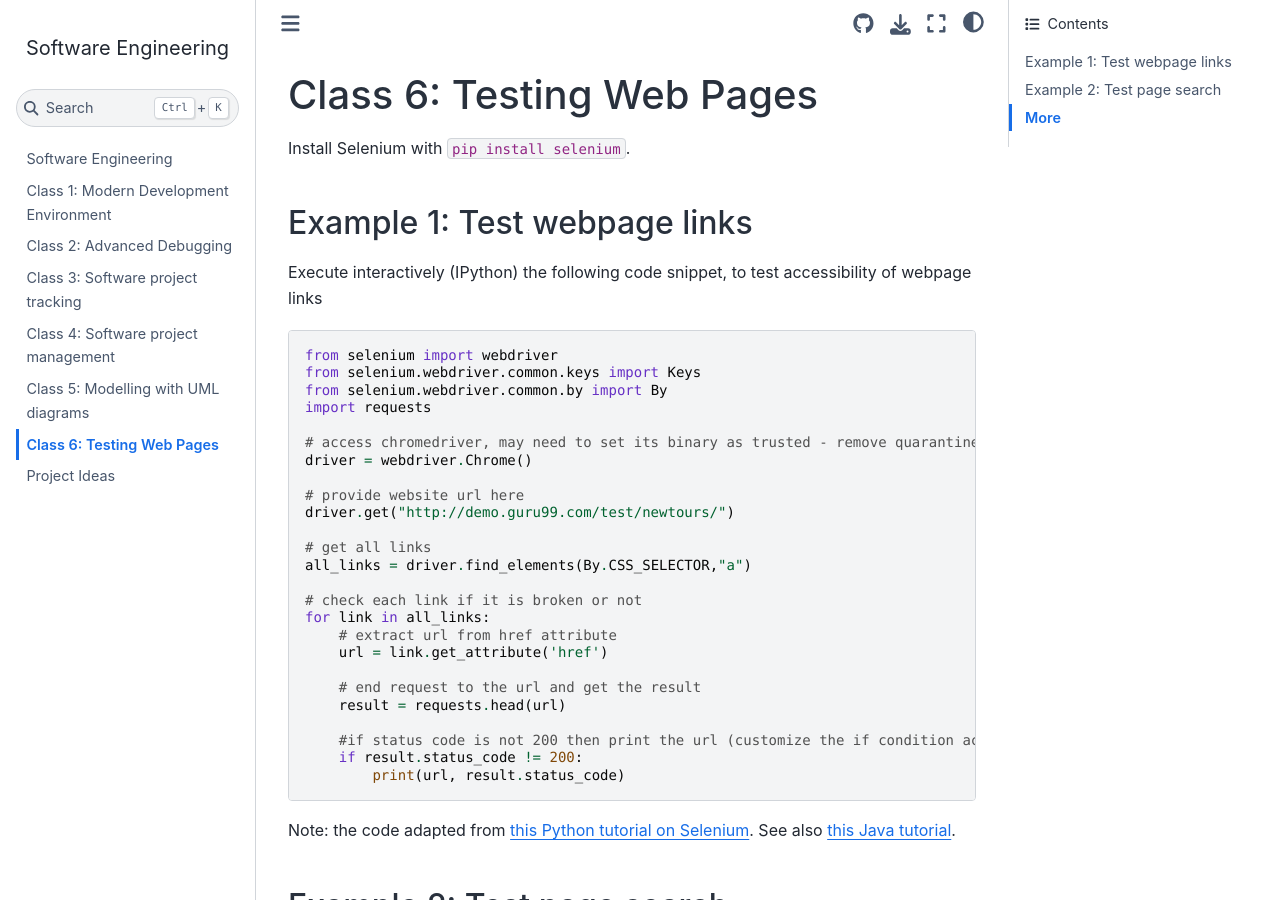
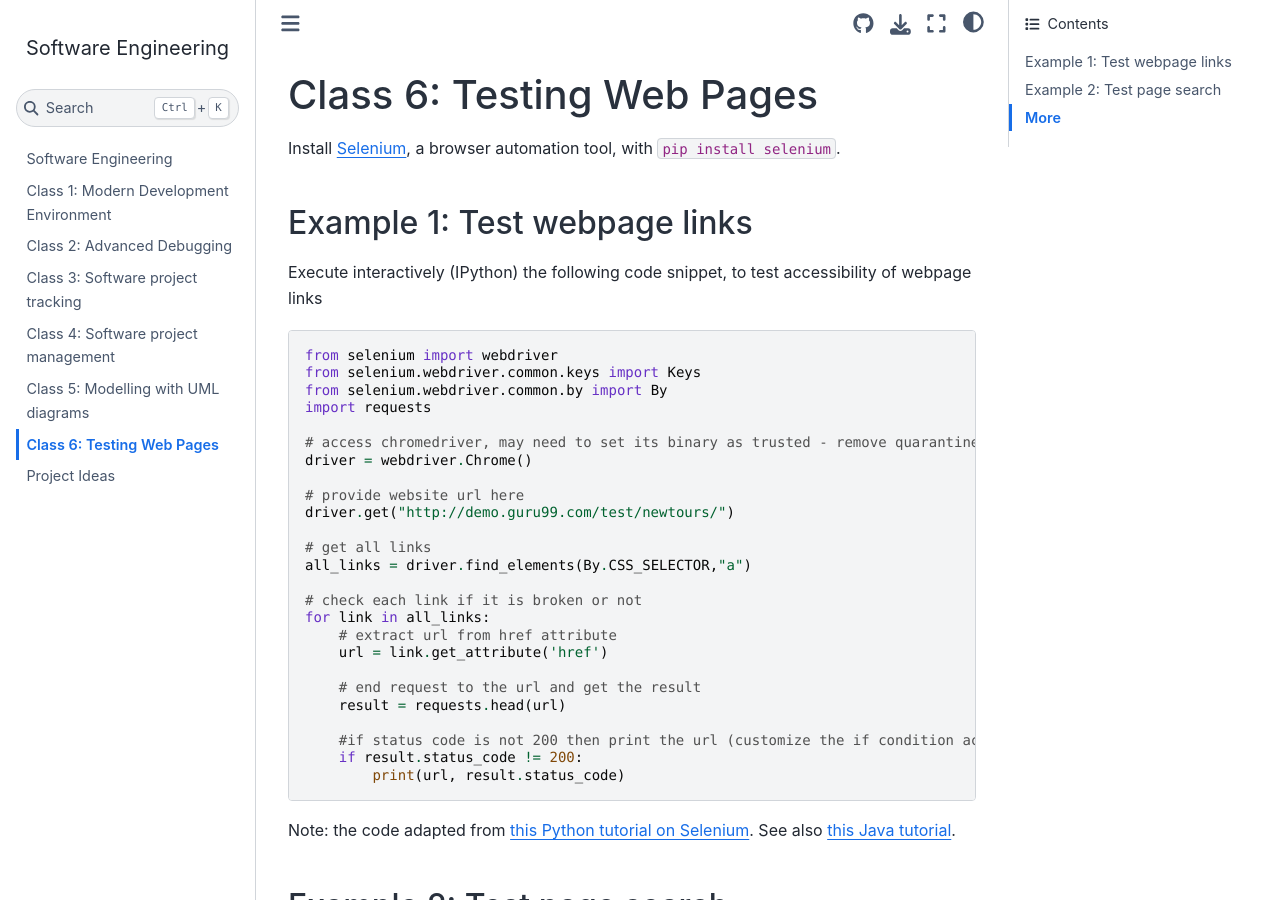
Before and after one commit to maciejskorski/software_engineering, a Jupyter Book: the page built from docs/webapp_testing.md, in a window 1280 px wide and 900 px high. Built offline with Jupyter Book 1.0.4 settings and Sphinx 7.4.7 and the Sphinx Book theme 1.1.4, drawn with Linux system fonts in a browser that asks for light colours.

Commit message:
add selenium reference

```diff
--- a/docs/webapp_testing.md
+++ b/docs/webapp_testing.md
@@ -1,6 +1,6 @@
 # Class 6: Testing Web Pages
 
-Install Selenium with `pip install selenium`.
+Install [Selenium](https://www.selenium.dev/), a browser automation tool, with `pip install selenium`.
 
 ## Example 1: Test webpage links
 
```
